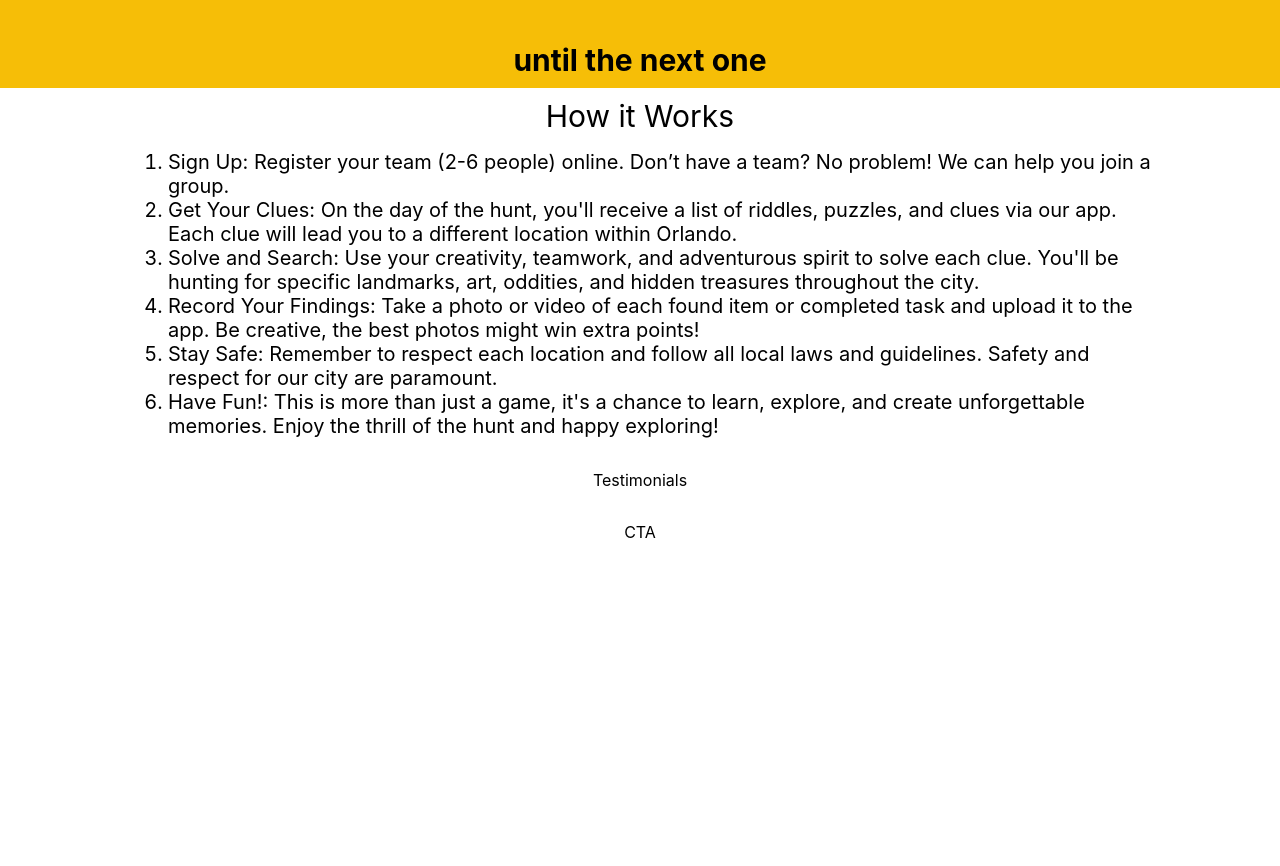
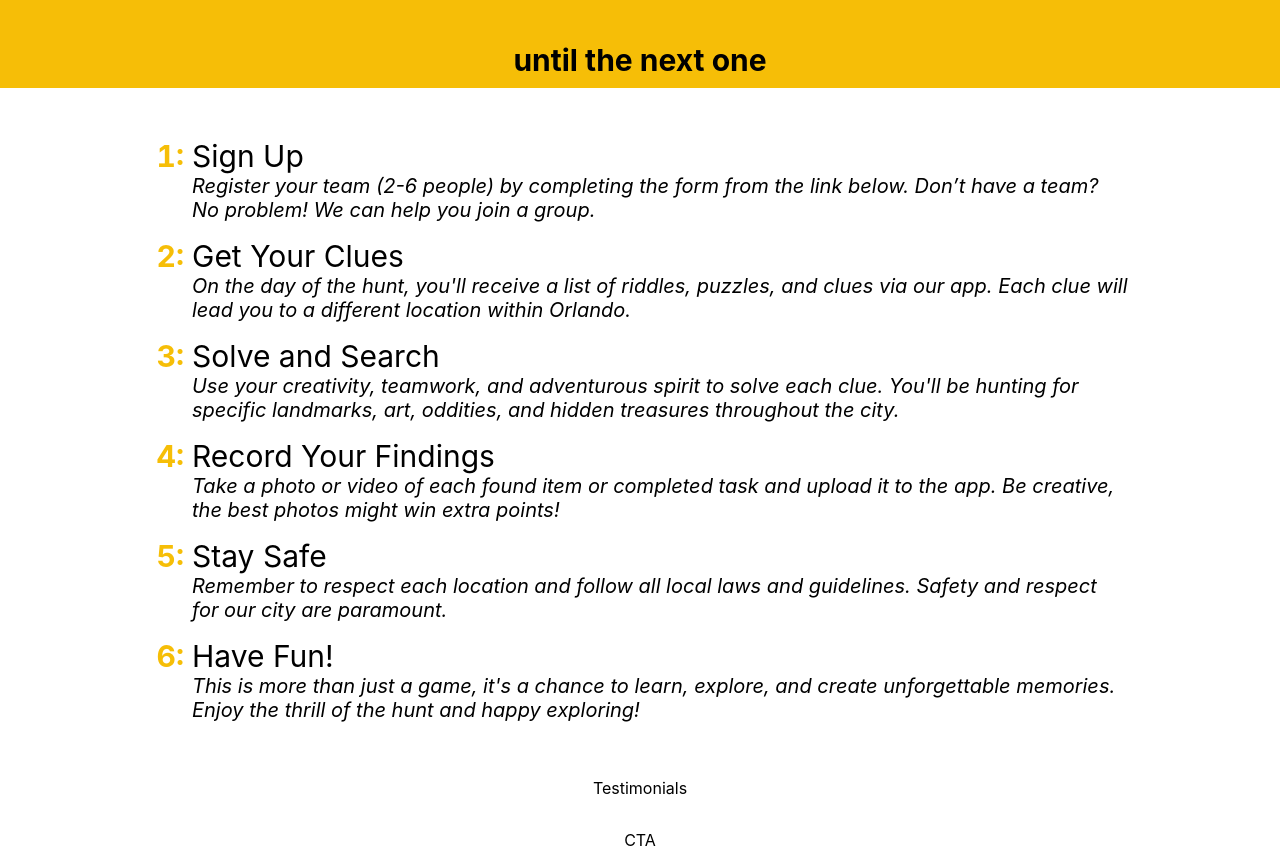
Before and after one commit to MinhazMurks/find-site, a React (Create React App) app: page / in a window 1280 px wide. Shown: the part 836-1702 px from the top of the page. Before the commit the page ends 1394 px from the top, so only its background shows below. Built offline with nearby package versions, Linux system fonts and the light colour scheme.

Commit message:
add new pages, add under construction text

```diff
--- a/src/App.tsx
+++ b/src/App.tsx
@@ -11,7 +11,7 @@ export default function App(): React.ReactElement {
                 <Route path="/" exact component={HomePage} />
                 <Route path="/about" component={AboutPage} />
                 <Route path="/signup" component={SignUpPage} />
-                <Route path="/FAQPage" component={FAQPage} />
+                <Route path="/faq" component={FAQPage} />
             </Switch>
         </Router>
     );
--- a/src/components/Navbar.css
+++ b/src/components/Navbar.css
@@ -43,7 +43,9 @@
     }
 
     .navbar-toggle {
-        display: block;
+        display: flex;
+        justify-content: center;
+        align-items: center;
     }
 
     .navbar-button-container.active {
@@ -76,7 +78,7 @@
 
 .navbar-link-text {
     color: black;
-    font-size: 1.3em;
+    font-size: 2em;
 }
 
 .bold {
--- /dev/null
+++ b/src/containers/AboutPage.css
@@ -0,0 +1,18 @@
+.under-construction {
+    width: 100%;
+    height: 93vh;
+    display: flex;
+    flex-direction: column;
+    justify-content: center;
+    align-items: center;
+}
+
+.heading {
+    font-size: 15vw;
+    text-align: center;
+}
+
+.subtitle {
+    font-size: 2vw;
+    text-align: center;
+}
--- a/src/containers/AboutPage.tsx
+++ b/src/containers/AboutPage.tsx
@@ -1,13 +1,17 @@
 import React from 'react';
 import Navbar from "../components/Navbar";
 import {Page} from "../types/PageType";
+import "./AboutPage.css"
 
 export default function AboutPage(): React.ReactElement {
 
     return (
         <div>
             <Navbar page={Page.About}></Navbar>
-            <h2>About Page</h2>
+            <div className="under-construction">
+                <span className="heading">Oh no!</span>
+                <span className="subtitle">Sorry, this page does not exist yet. This site is still under construction!</span>
+            </div>
         </div>
     );
 }
--- a/src/containers/FAQPage.tsx
+++ b/src/containers/FAQPage.tsx
@@ -1,13 +1,17 @@
 import React from 'react';
 import Navbar from "../components/Navbar";
 import {Page} from "../types/PageType";
+import "./AboutPage.css"
 
 export default function FAQPage(): React.ReactElement {
 
     return (
         <div>
             <Navbar page={Page.About}></Navbar>
-            <h2>About Page</h2>
+            <div className="under-construction">
+                <span className="heading">Oh no!</span>
+                <span className="subtitle">Sorry, this page does not exist yet. This site is still under construction!</span>
+            </div>
         </div>
     );
 }
--- a/src/containers/HomePage.css
+++ b/src/containers/HomePage.css
@@ -48,10 +48,6 @@
     font-size: max(1vw, 20px);
 }
 
-.text-block ol li {
-    font-size: max(1vw, 20px);
-}
-
 .clock-text {
     display: flex;
     justify-content: center;
@@ -64,3 +60,36 @@
     justify-content: center;
     font-size: max(2vw, 30px);
 }
+
+.text-block ol li {
+    list-style-type: none;
+    counter-increment: item;
+    font-size: max(1vw, 20px);
+}
+
+.text-block ol {
+    padding: 1.5rem 1.5rem 1.5rem 4em;
+}
+
+.text-block ol > * + * {
+    margin-top: 1rem;
+}
+
+.text-block ::marker {
+    content: counters(list-item, '') ': ';
+    font-weight: 700;
+    font-size: 1.5em;
+    color: #f6be07;
+}
+
+.text-block li span {
+    display: block;
+}
+
+.text-block li span:first-child {
+    font-size: 1.5em;
+}
+
+.text-block li span:last-child {
+    font-style: italic;
+}
--- a/src/containers/HomePage.tsx
+++ b/src/containers/HomePage.tsx
@@ -62,14 +62,43 @@ export default function HomePage(): React.ReactElement {
                 </div>
 
                 <div className="text-block">
-                    <div className="heading">How it Works</div>
                     <ol>
-                        <li>Sign Up: Register your team (2-6 people) online. Don’t have a team? No problem! We can help you join a group.</li>
-                        <li>Get Your Clues: On the day of the hunt, you'll receive a list of riddles, puzzles, and clues via our app. Each clue will lead you to a different location within Orlando.</li>
-                        <li>Solve and Search: Use your creativity, teamwork, and adventurous spirit to solve each clue. You'll be hunting for specific landmarks, art, oddities, and hidden treasures throughout the city.</li>
-                        <li>Record Your Findings: Take a photo or video of each found item or completed task and upload it to the app. Be creative, the best photos might win extra points!</li>
-                        <li>Stay Safe: Remember to respect each location and follow all local laws and guidelines. Safety and respect for our city are paramount.</li>
-                        <li>Have Fun!: This is more than just a game, it's a chance to learn, explore, and create unforgettable memories. Enjoy the thrill of the hunt and happy exploring!</li>
+                        <li>
+                            <div>
+                                <span>Sign Up</span>
+                                <span>Register your team (2-6 people) by completing the form from the link below. Don’t have a team? No problem! We can help you join a group.</span>
+                            </div>
+                        </li>
+                        <li>
+                            <div>
+                                <span>Get Your Clues</span>
+                                <span>On the day of the hunt, you'll receive a list of riddles, puzzles, and clues via our app. Each clue will lead you to a different location within Orlando.</span>
+                            </div>
+                        </li>
+                        <li>
+                            <div>
+                                <span>Solve and Search</span>
+                                <span>Use your creativity, teamwork, and adventurous spirit to solve each clue. You'll be hunting for specific landmarks, art, oddities, and hidden treasures throughout the city.</span>
+                            </div>
+                        </li>
+                        <li>
+                            <div>
+                                <span>Record Your Findings</span>
+                                <span>Take a photo or video of each found item or completed task and upload it to the app. Be creative, the best photos might win extra points!</span>
+                            </div>
+                        </li>
+                        <li>
+                            <div>
+                                <span>Stay Safe</span>
+                                <span>Remember to respect each location and follow all local laws and guidelines. Safety and respect for our city are paramount.</span>
+                            </div>
+                        </li>
+                        <li>
+                            <div>
+                                <span>Have Fun!</span>
+                                <span>This is more than just a game, it's a chance to learn, explore, and create unforgettable memories. Enjoy the thrill of the hunt and happy exploring!</span>
+                            </div>
+                        </li>
                     </ol>
                 </div>
                 <div>
--- /dev/null
+++ b/src/containers/SignUpPage.css
@@ -0,0 +1,18 @@
+.under-construction {
+    width: 100%;
+    height: 93vh;
+    display: flex;
+    flex-direction: column;
+    justify-content: center;
+    align-items: center;
+}
+
+.heading {
+    font-size: 15vw;
+    text-align: center;
+}
+
+.subtitle {
+    font-size: 2vw;
+    text-align: center;
+}
--- a/src/containers/SignUpPage.tsx
+++ b/src/containers/SignUpPage.tsx
@@ -1,12 +1,16 @@
 import React from 'react';
 import Navbar from "../components/Navbar";
 import {Page} from "../types/PageType";
+import "./SignUpPage.css"
 
 export default function SignUpPage(): React.ReactElement {
     return (
         <div>
             <Navbar page={Page.SignUp}></Navbar>
-            <h2>Signup Page</h2>
+            <div className="under-construction">
+                <span className="heading">Oh no!</span>
+                <span className="subtitle">Sorry, this page does not exist yet. This site is still under construction!</span>
+            </div>
         </div>
     );
 }
```
Also changed, not shown: src/containers/FAQPage.css (added, +18 -0 lines).
